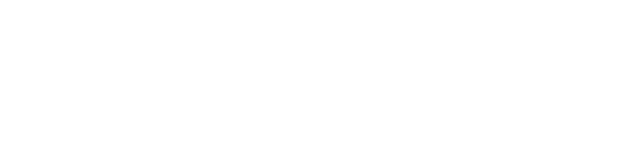
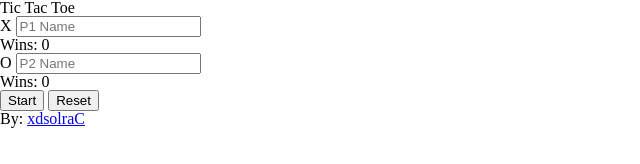
Before and after one commit to xdsolraC/tic-tac-toe, a plain HTML site: page index.html in a window 1280 px wide. Shown: the whole page, without its empty margins (0-640 px from the left). Drawn offline with Linux system fonts and the light colour scheme.

Commit message:
HTML: app layout

```diff
--- a/index.html
+++ b/index.html
@@ -13,6 +13,52 @@
 </head>
 <body>
 
+    <header>
+        <h1>Tic Tac Toe</h1>
+    </header>
+
+    <main class="game">
+
+        <h2 class="message" id="message-text"></h2>
+
+        <div class="game-board">
+            <div class="cell" id="cell-0"></div>
+            <div class="cell" id="cell-1"></div>
+            <div class="cell" id="cell-2"></div>
+            <div class="cell" id="cell-3"></div>
+            <div class="cell" id="cell-4"></div>
+            <div class="cell" id="cell-5"></div>
+            <div class="cell" id="cell-6"></div>
+            <div class="cell" id="cell-7"></div>
+            <div class="cell" id="cell-8"></div>
+        </div>
+
+        <div class="player-containers">
+            <div class="player">
+                <span class="mark">X</span>
+                <input type="text" id="player-1" placeholder="P1 Name" maxlength="12" autocomplete="off"
+                    title="Insert a name for player 1">
+                <p>Wins: <span class="wins wins-1">0</span></p>
+            </div>
+
+            <div class="player">
+                <span class="mark">O</span>
+                <input type="text" id="player-2" placeholder="P2 Name" maxlength="12" autocomplete="off"
+                    title="Insert a name for player 2">
+                <p>Wins: <span class="wins wins-2">0</span></p>
+            </div>
+        </div>
+
+        <div class="buttons">
+            <button id="start-btn" title="Start the game">Start</button>
+            <button id="reset-btn" title="Reset player counters">Reset</button>
+        </div>
+    </main>
+
+    <footer>
+        <p>By: <a href="https://github.com/xdsolraC" target="_blank">xdsolraC</a></p>
+    </footer>
+
     <script src="script.js"></script>
 
 </body>
```
